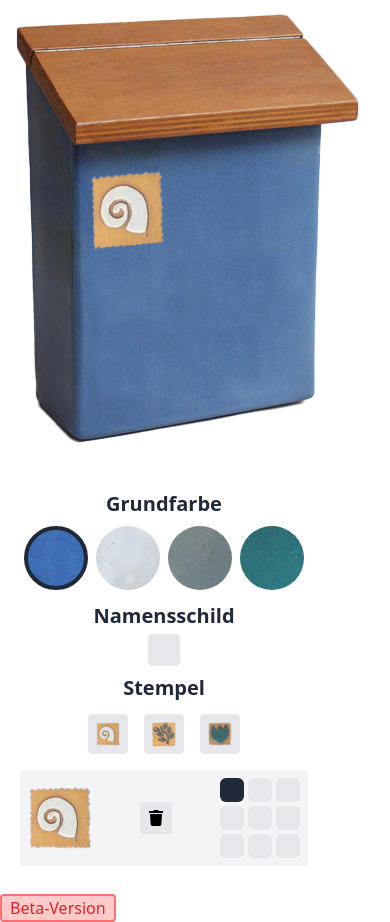
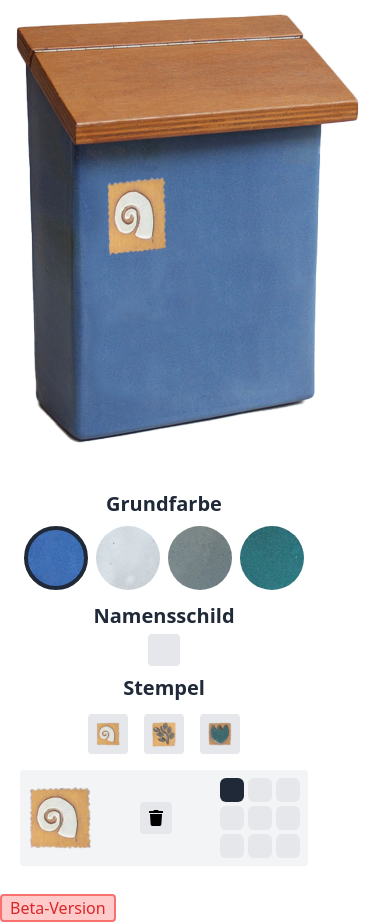
Before and after one commit to hanneskoksch/briefkasten-konfigurator, a React (Create React App) app: page / in a window 390 px wide. Both pictures are taken after a click on the element 108 px from the left and 734 px from the top of the page. Shown: the top 922 px of the page. Built offline with nearby package versions, Linux system fonts and the light colour scheme; the HTML template or start-up script is replaced by a standard one.

Commit message:
make stamp perspective responsive using percentage

```diff
--- a/src/index.css
+++ b/src/index.css
@@ -18,45 +18,50 @@
 /* Stamp perspective
    see https://www.cssportal.com/css-3d-transform-generator/ */
 .perspective-container {
-  top: 135px;
-  left: 80px;
+  top: 0;
+  /* left: 80px; */
   perspective: 1000px;
   perspective-origin: 50% 50%;
+  aspect-ratio: 378/462;
+  height: 100%;
+  width: 100%;
 }
 
 .perspective {
   transform: rotateX(-16deg) rotateY(23deg);
   /* perspective-origin: left; */
-  height: 290px;
-  width: 250px;
+  /* height: 290px; */
+  /* width: 250px; */
+  height: 100%;
+  width: 100%;
 }
 
 .custom-stamp {
   position: absolute;
-  height: 75px;
-  width: 75px;
+  height: 17%;
+  width: 17%;
 }
 
 .custom-stamp.top-row {
-  top: 30px;
+  top: 37%;
 }
 
 .custom-stamp.middle-row {
-  top: 115px;
+  top: 55%;
 }
 
 .custom-stamp.bottom-row {
-  top: 201px;
+  top: 73%;
 }
 
 .custom-stamp.left {
-  left: 8px;
+  left: 27%;
 }
 
 .custom-stamp.center {
-  left: 86px;
+  left: 45.5%;
 }
 
 .custom-stamp.right {
-  left: 165px;
+  left: 64%;
 }
```
